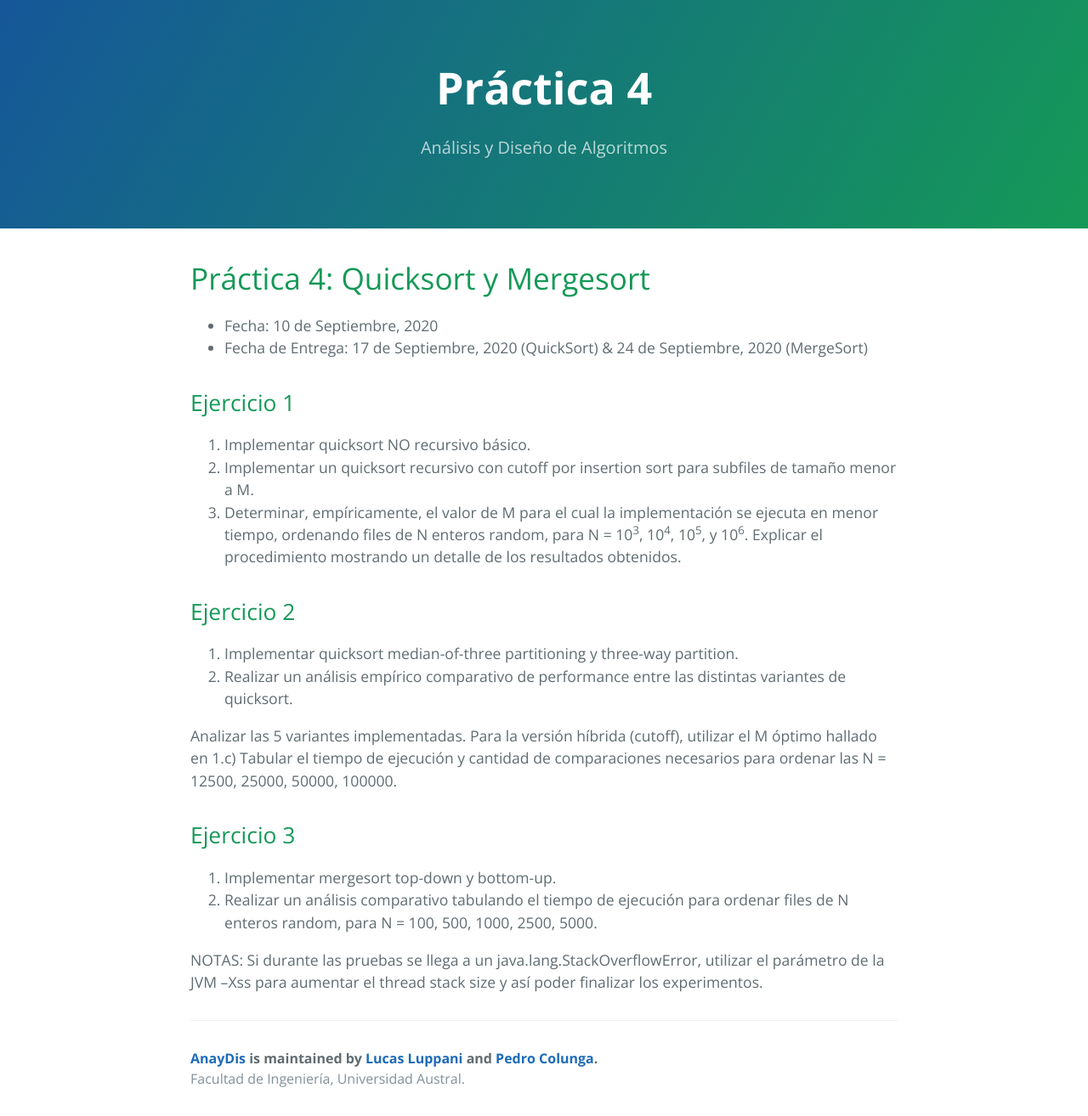
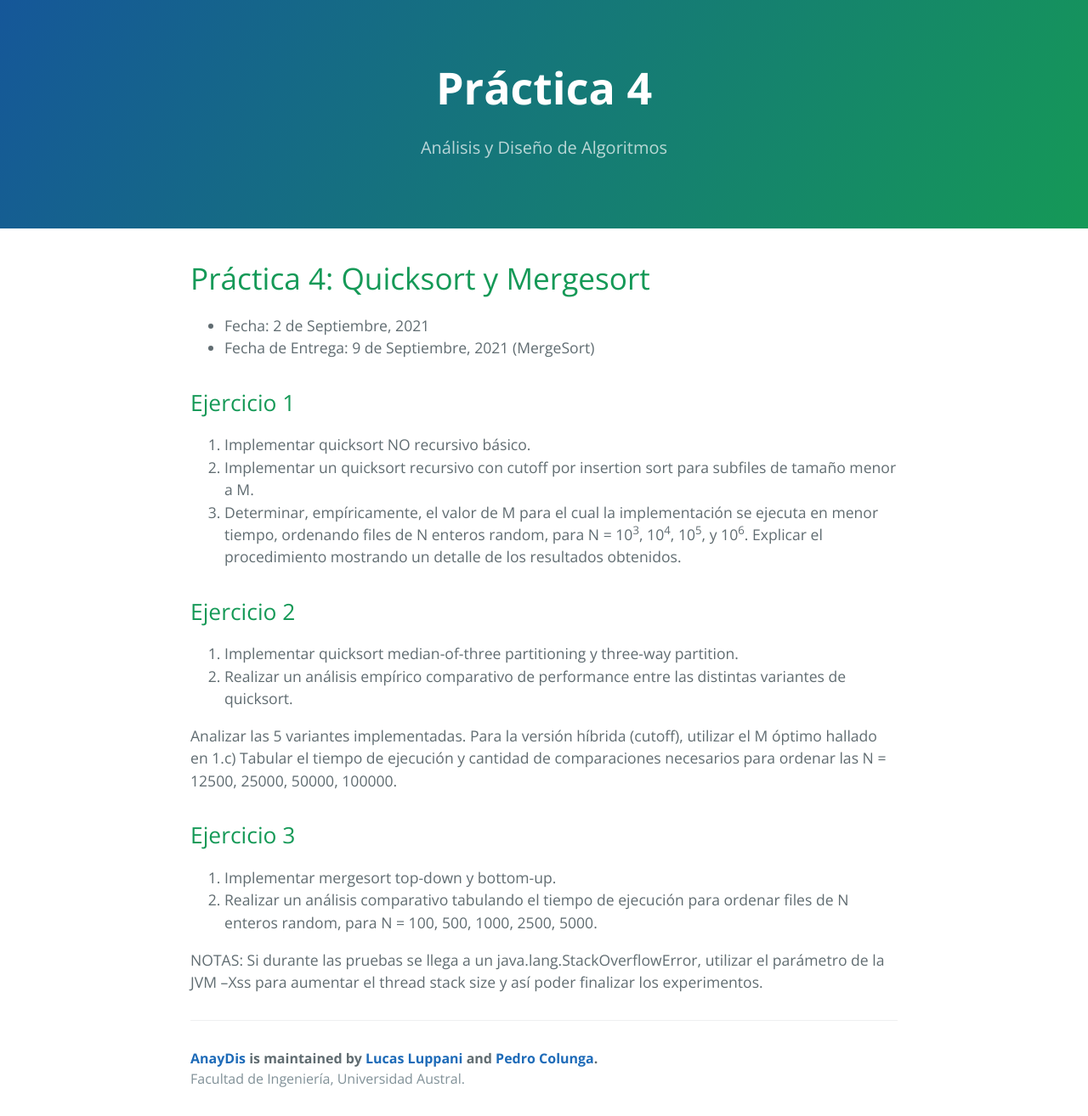
Before and after one commit to FacultadDeIngenieria/anaydis, a Jekyll site: the page built from practice/tp4.md, in a window 1280 px wide. Shown: the whole page at 85% size. Built offline with Jekyll 4.4.1, drawn with Linux system fonts in a browser that asks for light colours.

Commit message:
Enabling Sept 2 lesson.

```diff
--- a/practice/tp4.md
+++ b/practice/tp4.md
@@ -6,8 +6,8 @@ permalink: /practice/4
 
 # Práctica 4: Quicksort y Mergesort
 
-* Fecha: 10 de Septiembre, 2020
-* Fecha de Entrega: 17 de Septiembre, 2020 (QuickSort) & 24 de Septiembre, 2020 (MergeSort)
+* Fecha: 2 de Septiembre, 2021
+* Fecha de Entrega: 9 de Septiembre, 2021 (MergeSort)
 
 ## Ejercicio 1
 
```
Also changed, not shown: README.md.
